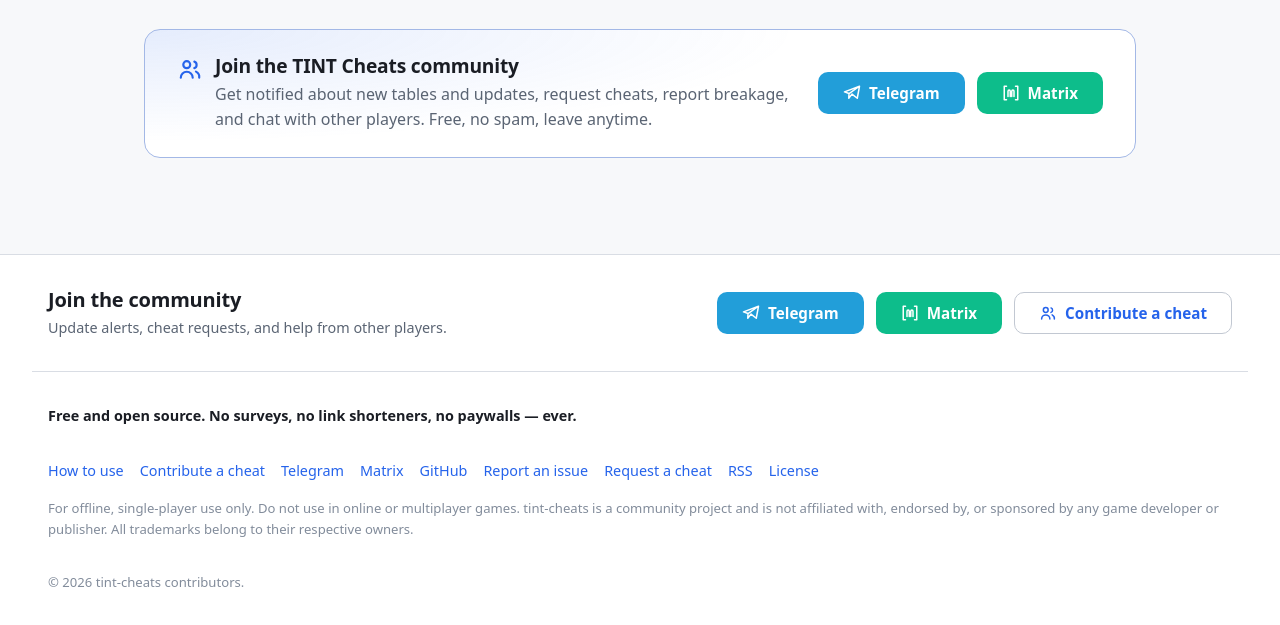
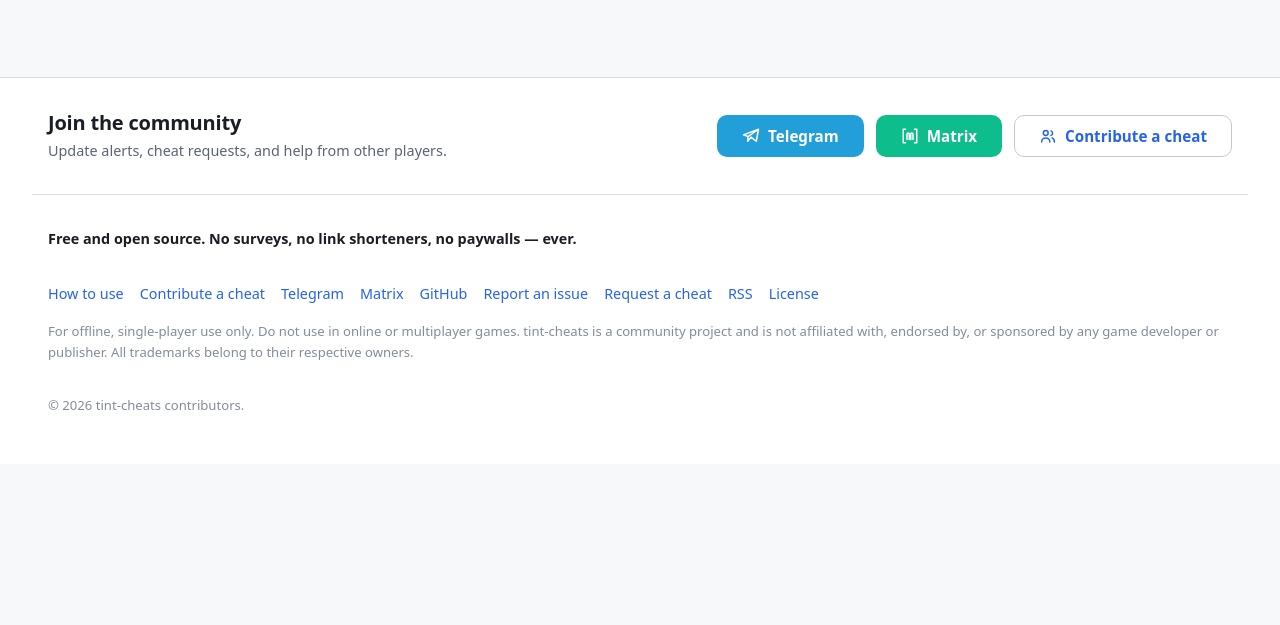
Before and after one commit to thereisnotime/tint-cheats, an Astro site: page / in a window 1280 px wide. Shown: the part 2028-2653 px from the top of the page. After the commit the page ends 2492 px from the top, so only its background shows below. Built offline with nearby package versions, Linux system fonts and the light colour scheme; Astro itself is replaced by a stand-in of ours.

Commit message:
Move community callout below Downloads on table pages; drop duplicate on homepage bottom

```diff
--- a/src/pages/index.astro
+++ b/src/pages/index.astro
@@ -184,11 +184,6 @@ const jsonLd = [
       <Icon name="star" size={18} /> Star on GitHub
     </a>
   </section>
-
-  <CommunityCallout
-    heading="Join the TINT Cheats community"
-    blurb="Get notified about new tables and updates, request cheats, report breakage, and chat with other players. Free, no spam, leave anytime."
-  />
 </Base>
 
 <script>
```
Also changed, not shown: src/layouts/TableLayout.astro (+4 -4 lines).
